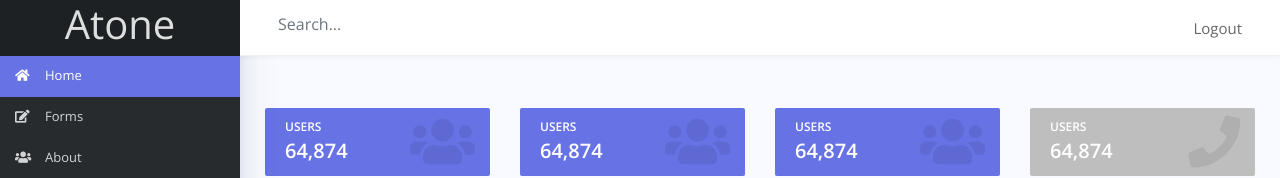
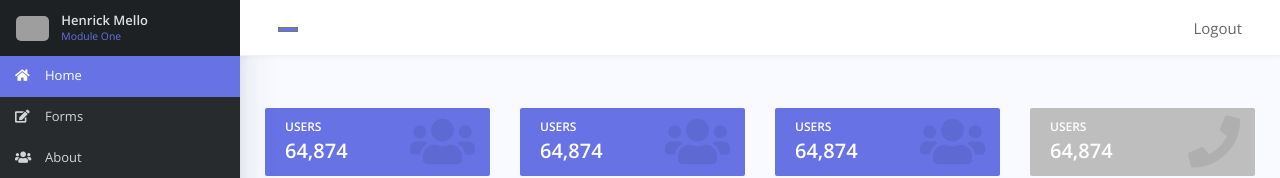
Before and after one commit to DevNvll/atone, a React (Create React App) app: page / in a window 1280 px wide. Shown: the top 178 px of the page. Built offline with nearby package versions, Linux system fonts and the light colour scheme; grey boxes are pictures that could not be loaded.

Commit message:
Sidebar top

```diff
--- a/src/components/Header.js
+++ b/src/components/Header.js
@@ -48,15 +48,17 @@ const Controls = styled.div`
   margin-right: 20px;
 `
 
-const Header = () => {
+const Header = ({ handleColorChange, color }) => {
   return (
     <HeaderContainer>
       <HeaderControls>
         <Controls>
-          <Input
-            type="text"
+          <input
+            type="color"
             style={{ margin: '5px' }}
-            placeholder="Search..."
+            onChange={handleColorChange}
+            value={color}
+            className="btn btn-grey btn-mini"
           />
         </Controls>
         <Controls right>
--- /dev/null
+++ b/src/components/Sidebar/SidebarTop.js
@@ -0,0 +1,150 @@
+import React from 'react'
+import styled from 'styled-components'
+import { Collapse } from 'reactstrap'
+
+const Container = styled.div`
+  display: flex;
+  -moz-box-align: center;
+  cursor: pointer;
+  align-items: center;
+  -moz-box-pack: justify;
+  justify-content: space-between;
+  padding: 8px 16px;
+  width: inherit;
+  height: 56px;
+  background-color: #1d2123;
+  box-shadow: rgba(0, 0, 0, 0.05) 0px 0px 20px 0px;
+`
+
+const DropdownButton = styled.button`
+  display: inline-flex;
+  -moz-box-align: center;
+  align-items: center;
+  -moz-box-pack: center;
+  justify-content: center;
+  position: relative;
+  background-color: transparent;
+  outline: currentcolor none medium;
+  border: 0px none;
+  margin: 0px 0px 0px 8px;
+  cursor: pointer;
+  -moz-user-select: none;
+  vertical-align: middle;
+  -moz-appearance: none;
+  text-decoration: none;
+  height: 24px;
+  width: 24px;
+  text-align: center;
+  flex: 0 0 auto;
+  padding: 0px;
+  border-radius: 50%;
+  color: #bebebe !important;
+  &:focus {
+    outline: 0;
+  }
+`
+
+const Username = styled.span`
+  display: inline-block;
+  max-width: 130px;
+  overflow: hidden;
+  text-overflow: ellipsis;
+  white-space: nowrap;
+  overflow-wrap: normal;
+  margin-left: 12px;
+  color: rgba(255, 255, 255, 0.85);
+  line-height: 1;
+  font-weight: 600;
+  margin-bottom: 4px;
+`
+
+const InfoContent = styled.div`
+  display: flex;
+  flex-direction: column;
+  flex: 1 1 0%;
+  color: rgba(255, 255, 255, 0.85);
+  font-weight: 500 !important;
+`
+const Info = styled.div`
+  display: flex;
+  flex-direction: column;
+  flex: 1 1 0%;
+`
+
+const SubTitle = styled.span`
+  max-width: 130px;
+  overflow: hidden;
+  text-overflow: ellipsis;
+  white-space: nowrap;
+  overflow-wrap: normal;
+  margin-left: 12px;
+  line-height: 1;
+  display: flex;
+  flex-direction: row;
+  -moz-box-align: center;
+  align-items: center;
+  font-size: 0.8em;
+  color: ${props => props.theme.colors.accent};
+`
+
+const CollapseOption = styled(Collapse)`
+  position: absolute;
+  z-index: 3000;
+  margin: 5px 10px 5px;
+  background-color: #000;
+  width: 90%;
+  border-radius: 3px;
+  padding: 5px;
+`
+
+class SidebarTop extends React.Component {
+  state = {
+    open: false
+  }
+  toggleOptions = () => {
+    this.setState({
+      open: !this.state.open
+    })
+  }
+  render() {
+    return (
+      <div>
+        <Container onClick={() => this.toggleOptions()}>
+          <div>
+            <img
+              alt="Henrick Mello"
+              style={{ maxHeight: '25px', borderRadius: '5px' }}
+              src="https://avatars0.githubusercontent.com/u/3536261?v=4"
+              shape="round"
+            />
+          </div>
+          <Info>
+            <Username>Henrick Mello</Username>
+            <InfoContent>
+              <SubTitle>Module One</SubTitle>
+            </InfoContent>
+          </Info>
+          <div>
+            <DropdownButton type="button">
+              <span>
+                <svg
+                  focusable="false"
+                  viewBox="0 0 24 24"
+                  aria-hidden="true"
+                  transform={this.state.open ? 'rotate(180)' : ''}
+                >
+                  <g>
+                    <path d="M7 10l5 5 5-5z" fill="#fff" />
+                  </g>
+                </svg>
+              </span>
+            </DropdownButton>
+          </div>
+        </Container>
+        <CollapseOption isOpen={this.state.open}>test</CollapseOption>
+      </div>
+    )
+  }
+}
+
+export default SidebarTop
--- a/src/components/Sidebar/index.js
+++ b/src/components/Sidebar/index.js
@@ -3,6 +3,7 @@ import styled from 'styled-components'
 import 'react-perfect-scrollbar/dist/css/styles.css'
 import PerfectScrollbar from 'react-perfect-scrollbar'
 import Navitem from './NavItem'
+import SidebarTop from './SidebarTop'
 import SidebarBottom from './SidebarBottom'
 import { Link, withRouter } from 'react-router-dom'
 
@@ -29,13 +30,6 @@ const MenuList = styled.ul`
   padding: 0;
   margin: 0;
   max-height: 830px;
-`
-
-const SidebarTop = styled.div`
-  padding: 0 10px 0;
-  text-align: center;
-  background-color: #1d2123;
-  box-shadow: rgba(0, 0, 0, 0.05) 0px 0px 20px 0px;
 `
 
 const SubItem = styled.li`
@@ -80,9 +74,7 @@ class Sidebar extends React.Component {
   render() {
     return (
       <SidebarContainer>
-        <SidebarTop>
-          <h1>{this.props.title}</h1>
-        </SidebarTop>
+        <SidebarTop />
         <PerfectScrollbar>
           <div>
             <MenuList>
--- a/src/layouts/Dashboard.js
+++ b/src/layouts/Dashboard.js
@@ -55,19 +55,28 @@ const menu = [
 ]
 
 class Dashboard extends Component {
+  state = {
+    accentColor: '#6772e5'
+  }
+  handleColorChange = e => {
+    this.setState({ accentColor: e.target.value })
+  }
   render() {
     return (
       <ThemeProvider
         theme={{
           colors: {
-            accent: '#6772e5'
+            accent: this.state.accentColor
           }
         }}
       >
         <Container>
           <Sidebar title="Atone" menu={menu} />
           <Content>
-            <Header />
+            <Header
+              handleColorChange={this.handleColorChange}
+              color={this.state.accentColor}
+            />
             <PageContent>{this.props.children}</PageContent>
           </Content>
         </Container>
```
